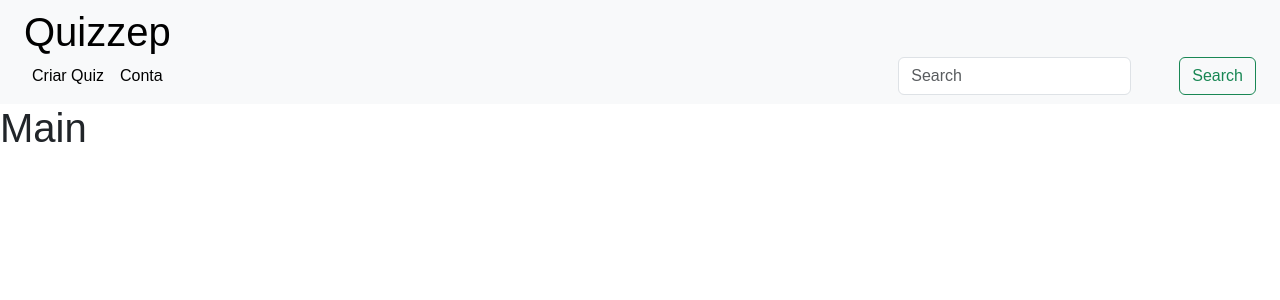
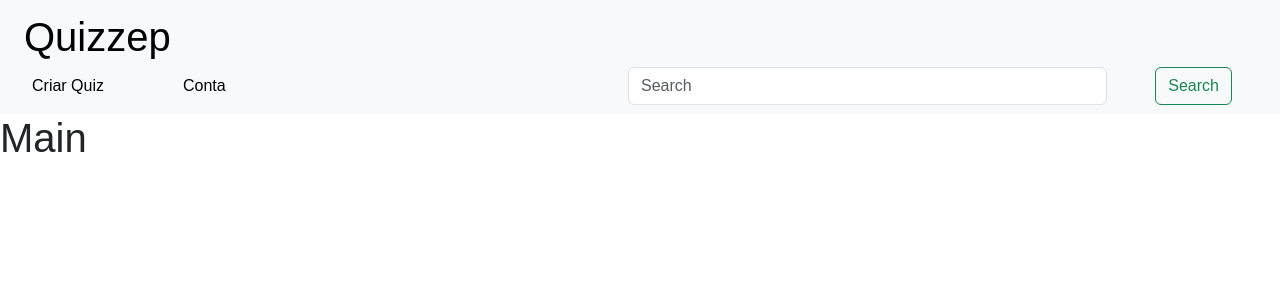
Before and after one commit to EduardoKroetz/Quizzep, a Next.js app: page / in a window 1280 px wide. Shown: the top 300 px of the page. Built offline with nearby package versions, Linux system fonts and the light colour scheme; data requests are answered from the project's data file.

Commit message:
Quizzep: modificando o header
Quizzep: modificando o header

```diff
--- a/src/components/Header.tsx
+++ b/src/components/Header.tsx
@@ -7,20 +7,20 @@ export default function Header(){
   const toggle = () => setIsOpen(!isOpen);
 
   return (
-    <Navbar color="light" light expand="lg">
-      <div className="container-fluid">
-        <NavbarBrand href="/"><span className='display-6'>Quizzep</span></NavbarBrand>
-        <NavbarToggler onClick={toggle} />
+    <Navbar color="light" light expand="lg" >
+      <div className="container-fluid row">
+        <NavbarBrand href="/" className='col-9'><span className='display-6'>Quizzep</span></NavbarBrand>
+        <NavbarToggler onClick={toggle} className='col-2'/>
         <Collapse isOpen={isOpen} navbar>
-          <Nav className="me-auto" navbar>
-            <NavItem>
+          <Nav className="me-auto d-flex col-12 col-md-6" navbar>
+            <NavItem className='col-12 col-md-3'>
               <NavLink href="/quiz" active>Criar Quiz</NavLink>
             </NavItem>
-            <NavItem>
+            <NavItem className='col-12 col-md-3 '>
             <NavLink href="/account" active>Conta</NavLink>
             </NavItem>
           </Nav>
-          <Form className="d-flex" style={{gap:'3rem'}} role="search">
+          <Form className="d-flex col-12 col-md-6" style={{gap:'3rem'}} role="search">
             <Input type="search" placeholder="Search" aria-label="Search" />
             <Button outline color="success" type="submit">Search</Button>
           </Form>
```
